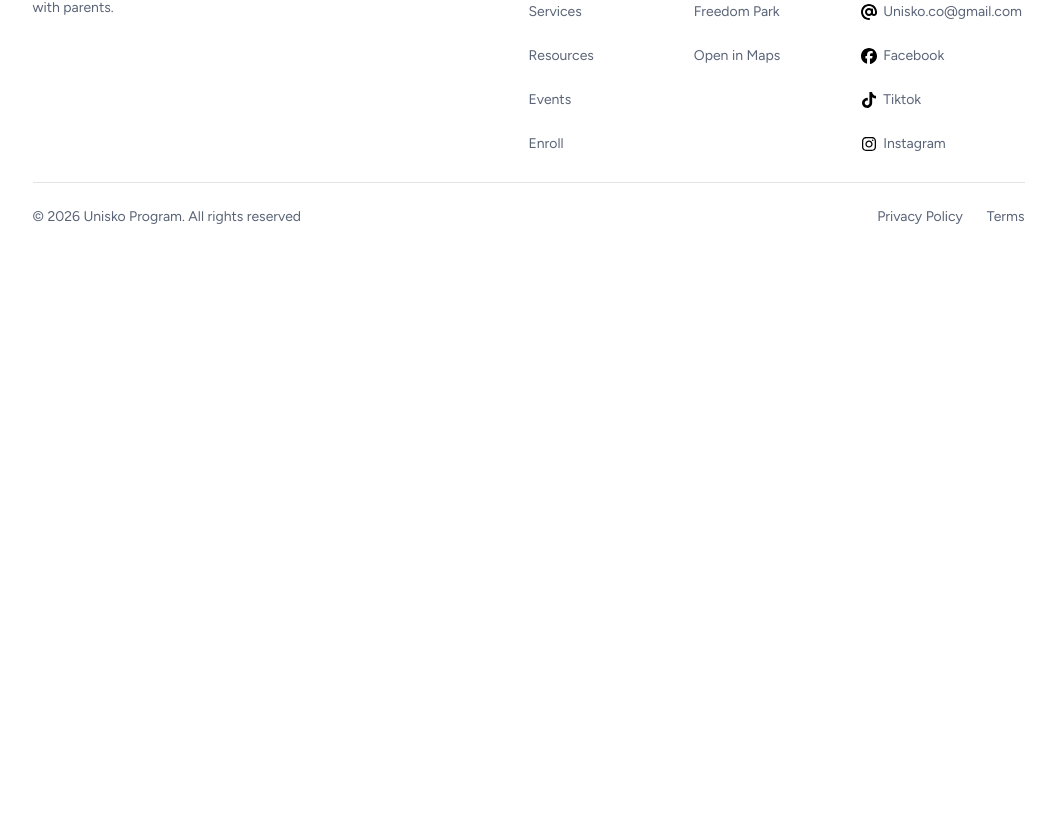
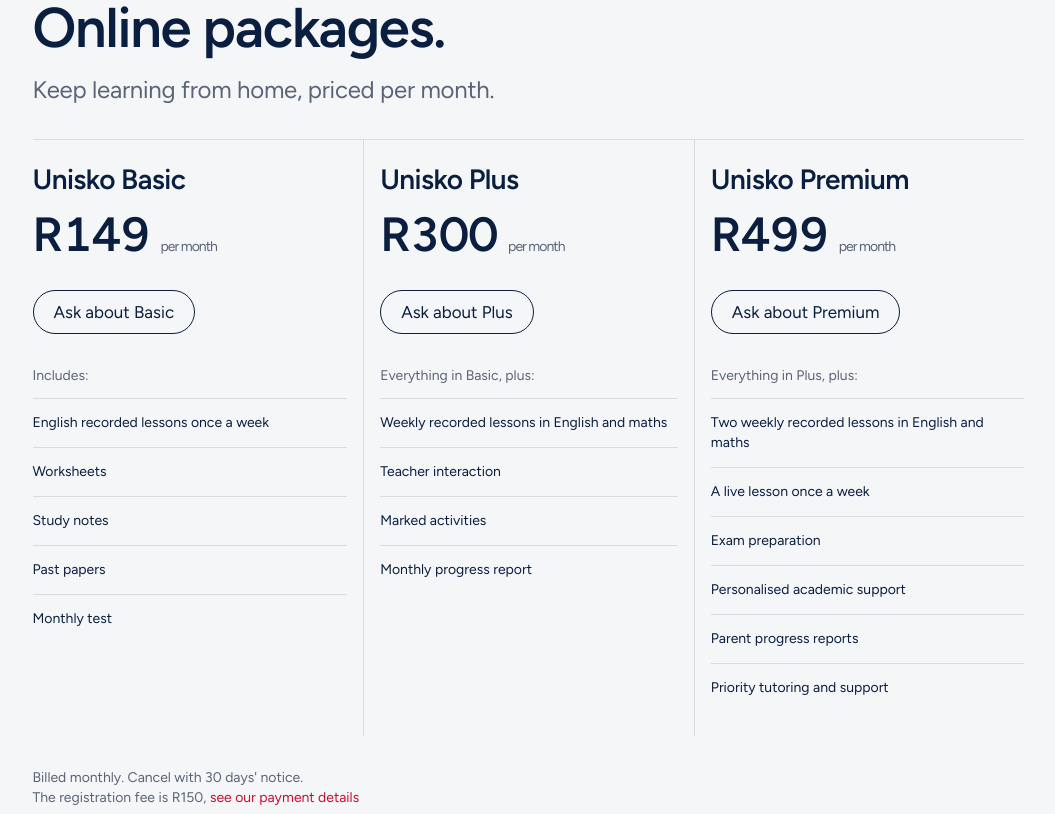
Before and after one commit to chillz-the-first/unisko, a React (Vite) app: page /services in a window 1280 px wide. Shown: the part 1866-2680 px from the top of the page, without its empty margins (104-1159 px from the left). Before the commit the page ends 2157 px from the top, so only its background shows below. Built offline with nearby package versions, Linux system fonts and the light colour scheme.

Commit message:
Created whatsapp helper and added online packages section

```diff
--- a/src/components/Button.jsx
+++ b/src/components/Button.jsx
@@ -2,7 +2,7 @@ import {Link} from "react-router-dom";
 
 const styles = {
     filled: "bg-red hover:bg-red-hover text-white",
-    outline: "border border-line text-navy hover:bg-cream",
+    outline: "border border-navy text-navy hover:bg-navy hover:text-white",
     white: "bg-white text-navy hover:bg-cream",
     ink: "bg-navy hover:bg-body text-white",
 };
--- /dev/null
+++ b/src/lib/whatsapp.js
@@ -0,0 +1,6 @@
+export const WHATSAPP_NUMBER = "27618117116";
+
+export const getWhatsAppUrl = (message = "") => {
+    if (!message) return `https://wa.me/${WHATSAPP_NUMBER}`;
+    return `https://wa.me/${WHATSAPP_NUMBER}?text=${encodeURIComponent(message)}`;
+};
--- a/src/pages/About.jsx
+++ b/src/pages/About.jsx
@@ -1,8 +1,9 @@
 import Section from "../components/Section.jsx";
-import {toneStyles as tones} from "../styles/toneStyles.js";
+import {toneStyles as tones} from "../lib/toneStyles.js";
 import Tile from "../components/Tile.jsx";
 import CTA from "../components/CTA.jsx";
 import Carousel from "../components/Carousel.jsx";
+import {getWhatsAppUrl} from "../lib/whatsapp.js";
 
 const principles = [
     {
@@ -90,8 +91,7 @@ const tutors = [
 const ctaBtns = [
     {
         type: "href",
-        destination: `https://wa.me/27618117116?text=${encodeURIComponent(
-            "Hi Unisko, I have a few questions about your tutoring. Could we set up a time to chat?")}`,
+        destination: getWhatsAppUrl("Hi Unisko, I have a few questions about your tutoring. Could we set up a time to chat?"),
         text: "Message us on WhatsApp",
         external: true,
     },
--- a/src/pages/Home.jsx
+++ b/src/pages/Home.jsx
@@ -3,7 +3,7 @@ import Button from "../components/Button.jsx";
 import Arrowlink from "../components/Arrowlink.jsx";
 import Tile from "../components/Tile.jsx";
 import CTA from "../components/CTA.jsx";
-import {toneStyles as tones} from "../styles/toneStyles.js";
+import {toneStyles as tones} from "../lib/toneStyles.js";
 import Carousel from "../components/Carousel.jsx";
 
 const images = [
--- a/src/pages/Services.jsx
+++ b/src/pages/Services.jsx
@@ -1,7 +1,9 @@
 import Section from "../components/Section.jsx";
-import {toneStyles as tones} from "../styles/toneStyles.js";
+import {toneStyles as tones} from "../lib/toneStyles.js";
 import Button from "../components/Button.jsx";
 import Tile from "../components/Tile.jsx";
+import {getWhatsAppUrl} from "../lib/whatsapp.js";
+import {Link} from "react-router-dom";
 
 const afterSchoolIncludes = [
     "Drop-off from school",
@@ -31,6 +33,52 @@ const centreServices = [
     },
 ];
 const lightTone = tones.white; // Serves both white and cream tiles
+
+const plans = [
+    {
+        name: "Unisko Basic",
+        shortName: "Basic",
+        price: "R149",
+        inherits: "Includes:",
+        features: [
+            "English recorded lessons once a week",
+            "Worksheets",
+            "Study notes",
+            "Past papers",
+            "Monthly test",
+        ],
+        msg: "Hi Unisko, I'd like to know more about Unisko Basic.",
+    },
+    {
+        name: "Unisko Plus",
+        shortName: "Plus",
+        price: "R300",
+        inherits: "Everything in Basic, plus:",
+        features: [
+            "Weekly recorded lessons in English and maths",
+            "Teacher interaction",
+            "Marked activities",
+            "Monthly progress report",
+        ],
+        msg: "Hi Unisko, I'd like to know more about Unisko Plus.",
+
+    },
+    {
+        name: "Unisko Premium",
+        shortName: "Premium",
+        price: "R499",
+        inherits: "Everything in Plus, plus:",
+        features: [
+            "Two weekly recorded lessons in English and maths",
+            "A live lesson once a week",
+            "Exam preparation",
+            "Personalised academic support",
+            "Parent progress reports",
+            "Priority tutoring and support",
+        ],
+        msg: "Hi Unisko, I'd like to know more about Unisko Premium.",
+    },
+];
 
 function CheckIcon({ color = "", className = "" }) {
     return (
@@ -97,6 +145,7 @@ const Services = () => {
                 </div>
             </Section>
 
+            {/*Programmes section*/}
             <Section>
                 <div className="grid grid-cols-1 ml:grid-cols-2 gap-4">
                     {centreServices.map((item) => (
@@ -128,7 +177,54 @@ const Services = () => {
                             </div>
                         </Tile>
                     ))}
+                </div>
+            </Section>
 
+            {/*Online packages section*/}
+            <Section tone="cream">
+                <div className="space-y-4">
+                    <h2 className="text-headline text-navy font-semibold">Online packages.</h2>
+                    <p className="text-lede text-muted">Keep learning from home, priced per month.</p>
+                </div>
+
+                <div className="grid grid-cols-1 ml:grid-cols-3 mt-8">
+                    {plans.map((plan) => (
+                        <div key={plan.name}
+                             className="ml:border-l ml:border-line ml:first:border-l-0 border-t border-line
+                                 px-4 py-6 ml:first:pl-0 ml:last:pr-0"
+                        >
+                            <div className="space-y-4 mb-8">
+                                <h3 className="text-navy font-semibold text-title">{plan.name}</h3>
+                                <p className="text-navy text-stat font-semibold tabular-nums">
+                                    {plan.price} <span className="text-muted font-normal text-sm">per month</span>
+                                </p>
+                            </div>
+
+
+                            <Button href={getWhatsAppUrl(plan.msg)} variant="outline" external={true}>
+                                Ask about {plan.shortName}
+                            </Button>
+
+                            <div className="mt-8">
+                                <p className="text-sm text-muted mb-3">{plan.inherits}</p>
+                                <ul className="list-none">
+                                    {plan.features.map((item) => (
+                                        <li key={item} className="text-navy text-sm border-t border-line py-3.5">
+                                            {item}
+                                        </li>
+                                    ))}
+                                </ul>
+                            </div>
+                        </div>
+                    ))}
+                </div>
+
+                <div className="mt-8">
+                    <p className="text-muted text-sm">Billed monthly. Cancel with 30 days' notice.</p>
+                    <p className="text-muted text-sm">
+                        The registration fee is R150,{" "}
+                        <Link className="text-red text-sm hover:underline" to="/payment-details">see our payment details</Link>
+                    </p>
                 </div>
             </Section>
         </div>
```
Also changed, not shown: src/lib/toneStyles.js (renamed from src/styles/toneStyles.js).
